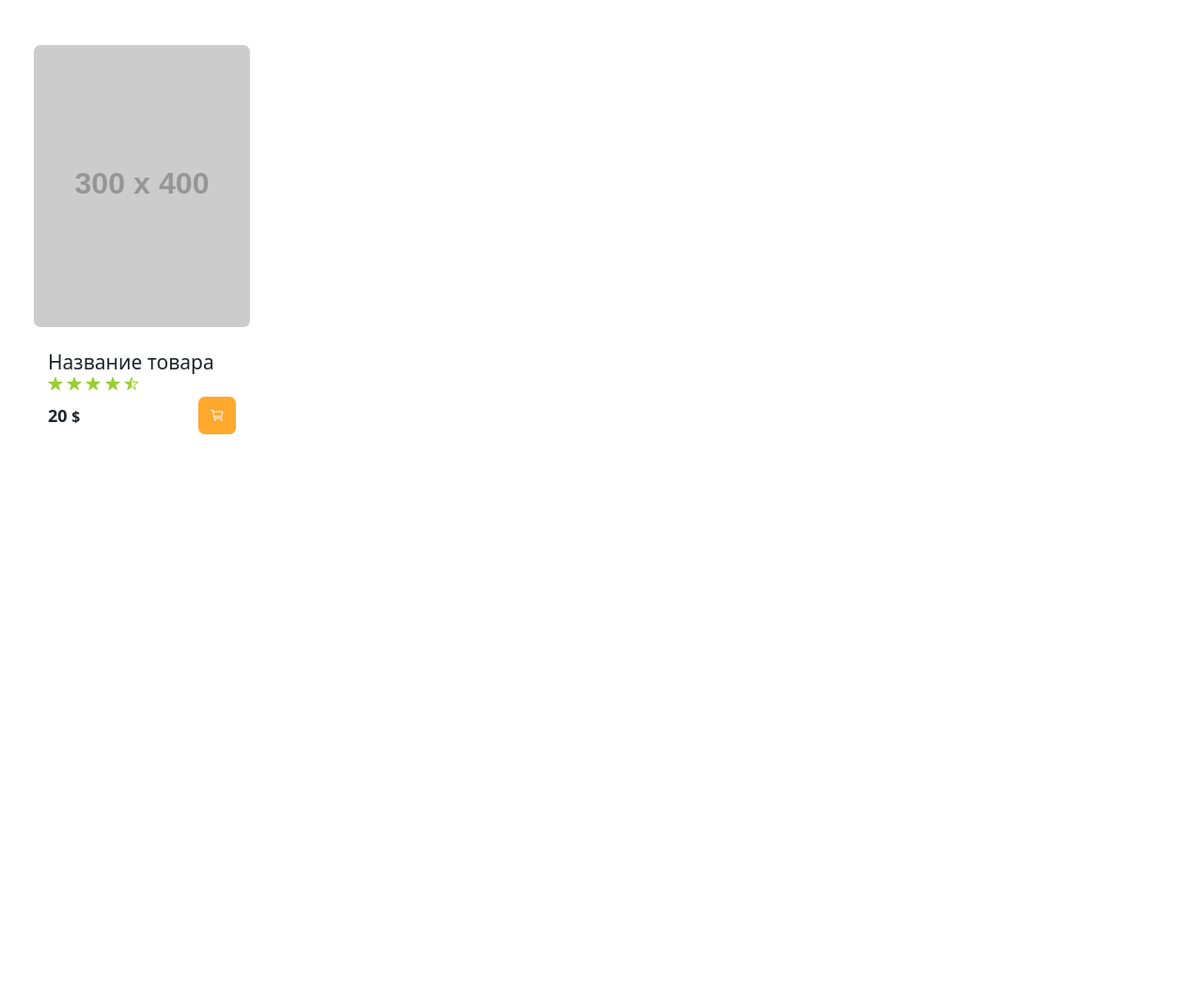
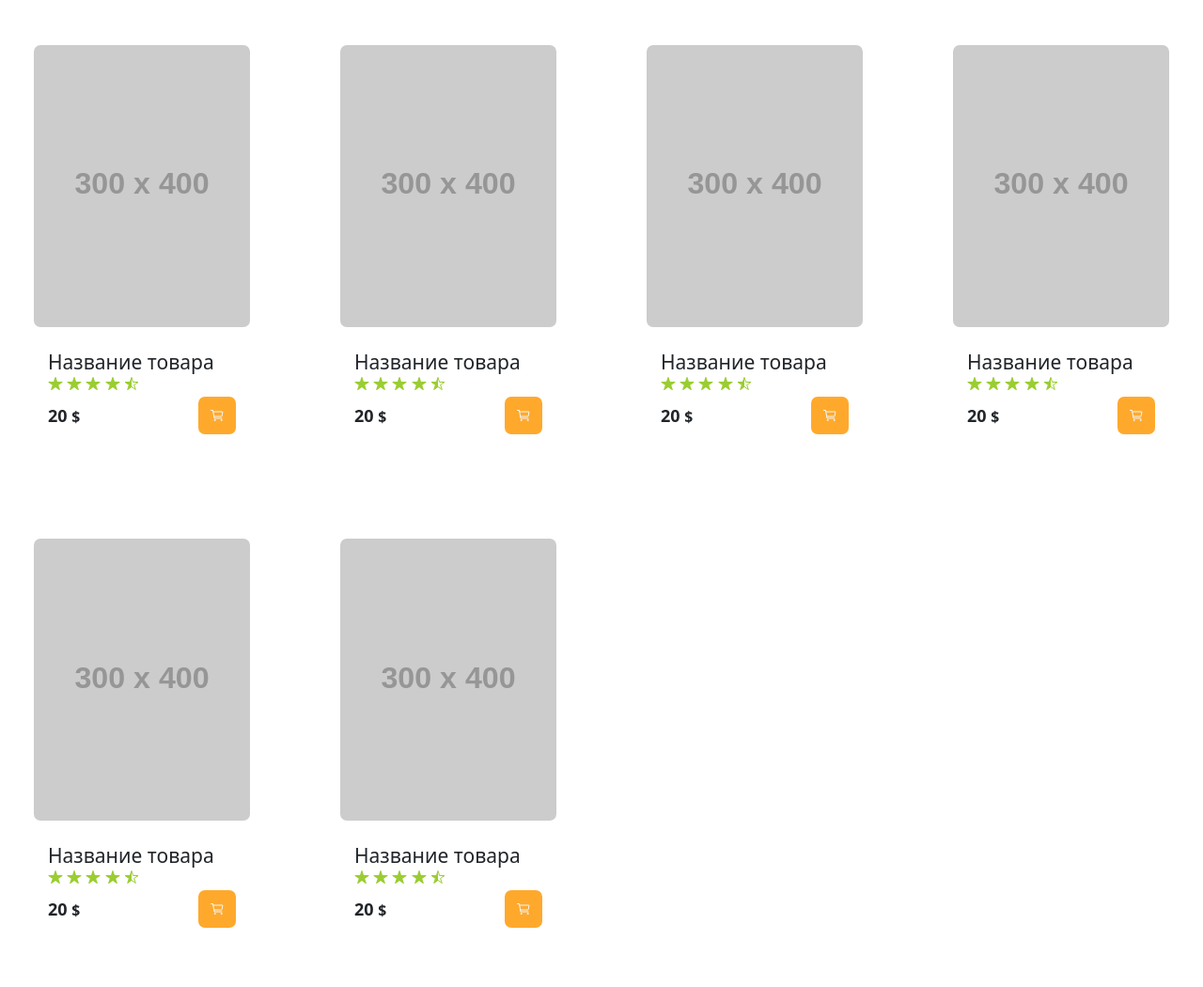
Before and after one commit to volinad86/Bootstrap_Card_Product, a plain HTML site: page index.html in a window 1280 px wide. Shown: the whole page at 94% size. Before the commit the page ends 800 px from the top, so only its background shows below. Drawn offline with nearby package versions, Linux system fonts and the light colour scheme; placeholder pictures from the web are drawn by us.

Commit message:
add other cards

```diff
--- a/index.html
+++ b/index.html
@@ -39,8 +39,132 @@
                 </div>
             </div>
         </div>
+
+        <div class="col-md-3 p-5">
+            <div class="product">
+                <div class="image">
+                    <img src="http://placehold.it/300x400" alt="">
+                </div>
+                <div class="me">
+                <div class="info">
+                    <h3>Название товара</h3>
+
+                    <ul class="rating">
+                        <li><ion-icon name="star"></ion-icon></li>
+                        <li><ion-icon name="star"></ion-icon></li>
+                        <li><ion-icon name="star"></ion-icon></li>
+                        <li><ion-icon name="star"></ion-icon></li>
+                        <li><ion-icon name="star-half"></ion-icon></li>
+                    </ul>
+                    <div class="info-price">
+                        <span class="price">20 <small> $</small></span>
+                        <button class="add-to-cart"><ion-icon name="cart-outline"></ion-icon></button>
+                    </div>
+                </div>
+                </div>
+            </div>
+        </div>
+        <div class="col-md-3 p-5">
+            <div class="product">
+                <div class="image">
+                    <img src="http://placehold.it/300x400" alt="">
+                </div>
+                <div class="me">
+                <div class="info">
+                    <h3>Название товара</h3>
+
+                    <ul class="rating">
+                        <li><ion-icon name="star"></ion-icon></li>
+                        <li><ion-icon name="star"></ion-icon></li>
+                        <li><ion-icon name="star"></ion-icon></li>
+                        <li><ion-icon name="star"></ion-icon></li>
+                        <li><ion-icon name="star-half"></ion-icon></li>
+                    </ul>
+                    <div class="info-price">
+                        <span class="price">20 <small> $</small></span>
+                        <button class="add-to-cart"><ion-icon name="cart-outline"></ion-icon></button>
+                    </div>
+                </div>
+                </div>
+            </div>
+        </div>
+
+        <div class="col-md-3 p-5">
+            <div class="product">
+                <div class="image">
+                    <img src="http://placehold.it/300x400" alt="">
+                </div>
+                <div class="me">
+                <div class="info">
+                    <h3>Название товара</h3>
+
+                    <ul class="rating">
+                        <li><ion-icon name="star"></ion-icon></li>
+                        <li><ion-icon name="star"></ion-icon></li>
+                        <li><ion-icon name="star"></ion-icon></li>
+                        <li><ion-icon name="star"></ion-icon></li>
+                        <li><ion-icon name="star-half"></ion-icon></li>
+                    </ul>
+                    <div class="info-price">
+                        <span class="price">20 <small> $</small></span>
+                        <button class="add-to-cart"><ion-icon name="cart-outline"></ion-icon></button>
+                    </div>
+                </div>
+                </div>
+            </div>
+        </div>
+        <div class="col-md-3 p-5">
+            <div class="product">
+                <div class="image">
+                    <img src="http://placehold.it/300x400" alt="">
+                </div>
+                <div class="me">
+                <div class="info">
+                    <h3>Название товара</h3>
+
+                    <ul class="rating">
+                        <li><ion-icon name="star"></ion-icon></li>
+                        <li><ion-icon name="star"></ion-icon></li>
+                        <li><ion-icon name="star"></ion-icon></li>
+                        <li><ion-icon name="star"></ion-icon></li>
+                        <li><ion-icon name="star-half"></ion-icon></li>
+                    </ul>
+                    <div class="info-price">
+                        <span class="price">20 <small> $</small></span>
+                        <button class="add-to-cart"><ion-icon name="cart-outline"></ion-icon></button>
+                    </div>
+                </div>
+                </div>
+            </div>
+        </div>
+        <div class="col-md-3 p-5">
+            <div class="product">
+                <div class="image">
+                    <img src="http://placehold.it/300x400" alt="">
+                </div>
+                <div class="me">
+                <div class="info">
+                    <h3>Название товара</h3>
+
+                    <ul class="rating">
+                        <li><ion-icon name="star"></ion-icon></li>
+                        <li><ion-icon name="star"></ion-icon></li>
+                        <li><ion-icon name="star"></ion-icon></li>
+                        <li><ion-icon name="star"></ion-icon></li>
+                        <li><ion-icon name="star-half"></ion-icon></li>
+                    </ul>
+                    <div class="info-price">
+                        <span class="price">20 <small> $</small></span>
+                        <button class="add-to-cart"><ion-icon name="cart-outline"></ion-icon></button>
+                    </div>
+                </div>
+                </div>
+            </div>
         </div>
         </div>
+        </div>
+
+
 
 <script type="module" src="https://unpkg.com/ionicons@5.5.2/dist/ionicons/ionicons.esm.js"></script>
 <script nomodule src="https://unpkg.com/ionicons@5.5.2/dist/ionicons/ionicons.js"></script>
```
